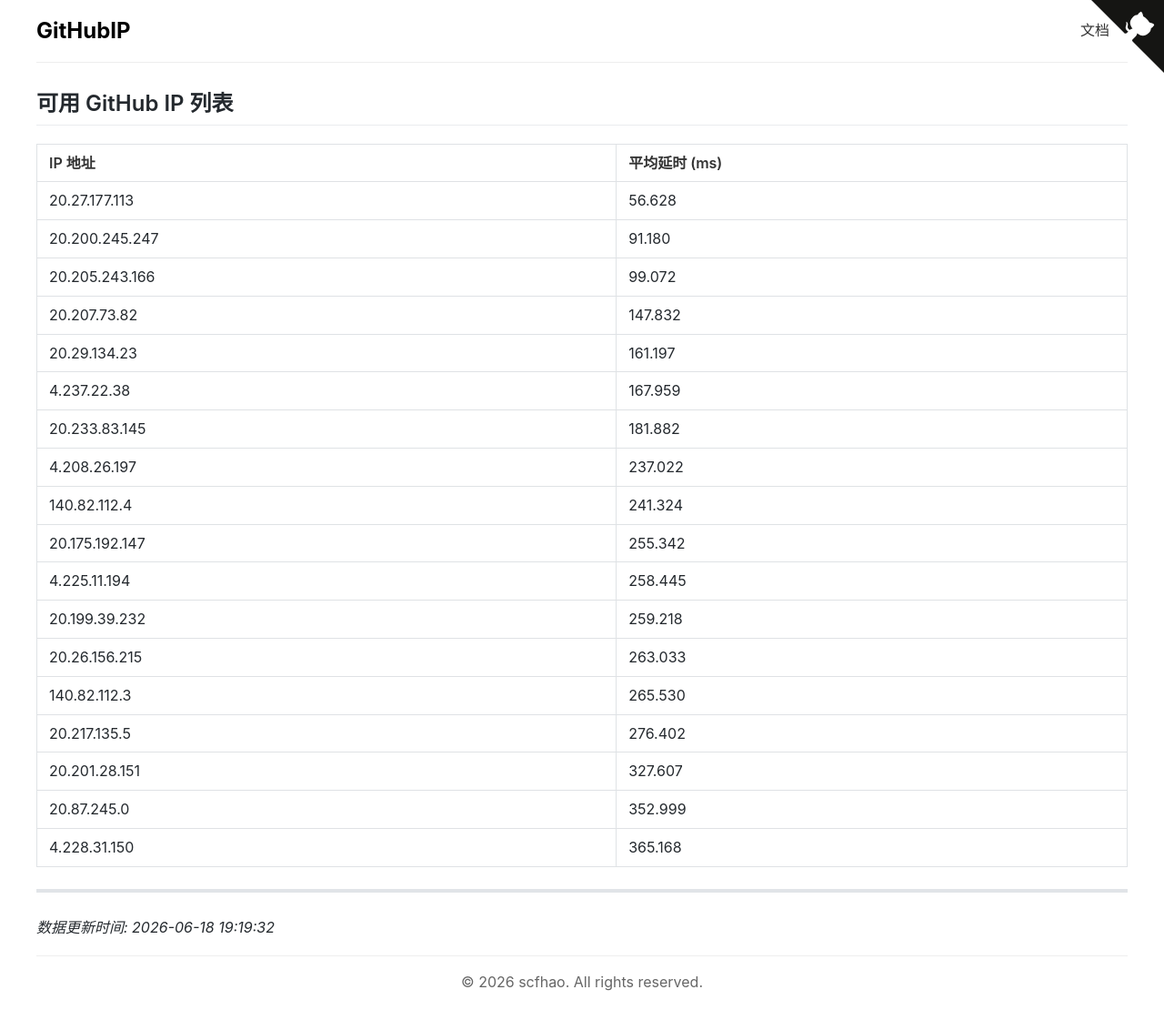
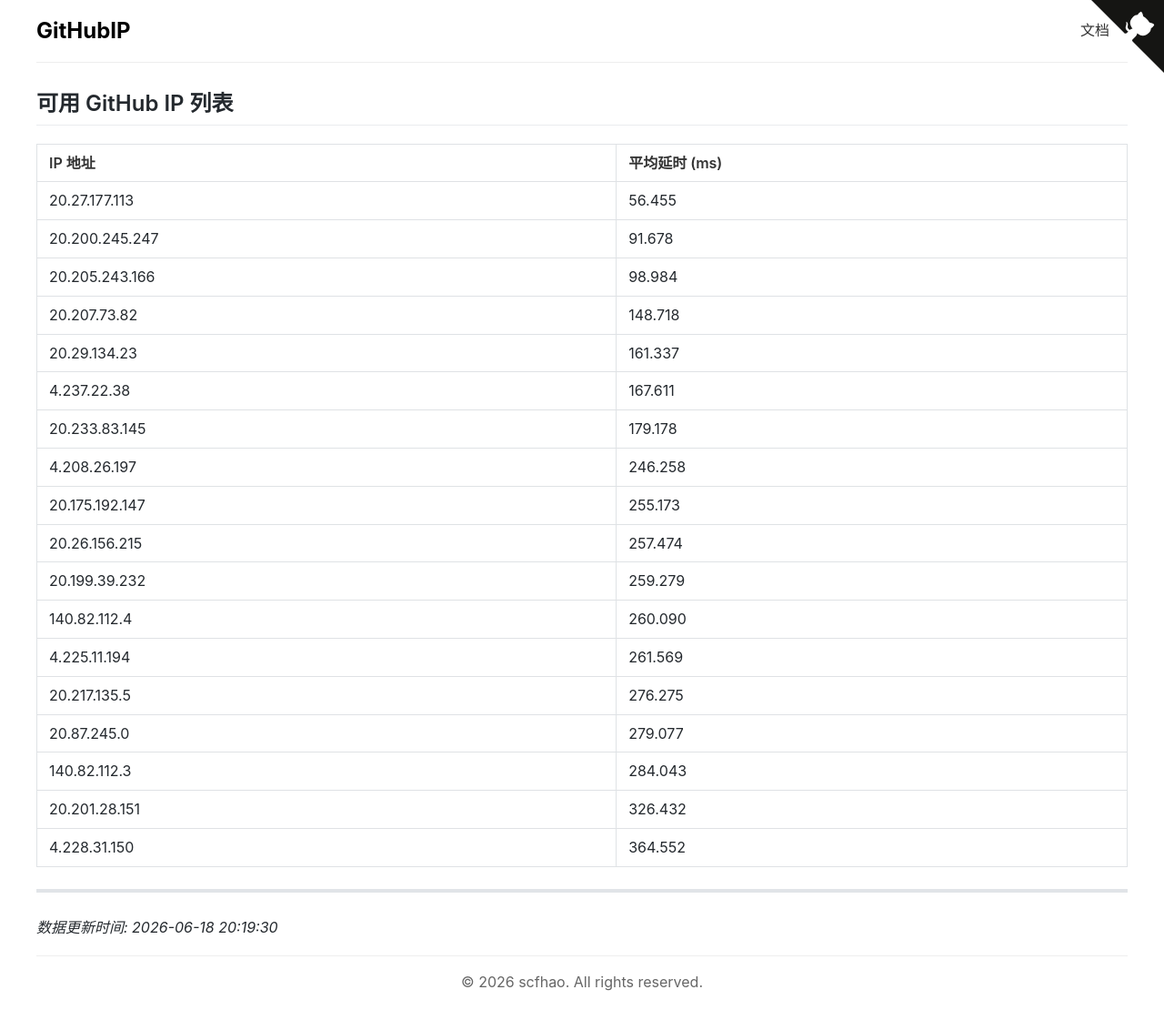
Before and after one commit to scfhao/GitHubIP, a Jekyll site: the page built from index.md, in a window 1280 px wide. Shown: the whole page at 91% size. Built offline with Jekyll 4.4.1, drawn with Linux system fonts in a browser that asks for light colours.

Commit message:
自动脚本执行 - 2026-06-18 20:19:30

```diff
--- a/index.md
+++ b/index.md
@@ -1,32 +1,32 @@
 ---
 layout: home
 title: GitHub IP 列表
-date: 2026-06-18 19:19:32
+date: 2026-06-18 20:19:30
 ---
 
 ## 可用 GitHub IP 列表
 
 | IP 地址 | 平均延时 (ms) |
 |---------|--------------|
-| 20.27.177.113 | 56.628 |
-| 20.200.245.247 | 91.180 |
-| 20.205.243.166 | 99.072 |
-| 20.207.73.82 | 147.832 |
-| 20.29.134.23 | 161.197 |
-| 4.237.22.38 | 167.959 |
-| 20.233.83.145 | 181.882 |
-| 4.208.26.197 | 237.022 |
-| 140.82.112.4 | 241.324 |
-| 20.175.192.147 | 255.342 |
-| 4.225.11.194 | 258.445 |
-| 20.199.39.232 | 259.218 |
-| 20.26.156.215 | 263.033 |
-| 140.82.112.3 | 265.530 |
-| 20.217.135.5 | 276.402 |
-| 20.201.28.151 | 327.607 |
-| 20.87.245.0 | 352.999 |
-| 4.228.31.150 | 365.168 |
+| 20.27.177.113 | 56.455 |
+| 20.200.245.247 | 91.678 |
+| 20.205.243.166 | 98.984 |
+| 20.207.73.82 | 148.718 |
+| 20.29.134.23 | 161.337 |
+| 4.237.22.38 | 167.611 |
+| 20.233.83.145 | 179.178 |
+| 4.208.26.197 | 246.258 |
+| 20.175.192.147 | 255.173 |
+| 20.26.156.215 | 257.474 |
+| 20.199.39.232 | 259.279 |
+| 140.82.112.4 | 260.090 |
+| 4.225.11.194 | 261.569 |
+| 20.217.135.5 | 276.275 |
+| 20.87.245.0 | 279.077 |
+| 140.82.112.3 | 284.043 |
+| 20.201.28.151 | 326.432 |
+| 4.228.31.150 | 364.552 |
 
 ---
 
-*数据更新时间: 2026-06-18 19:19:32*
+*数据更新时间: 2026-06-18 20:19:30*
```
